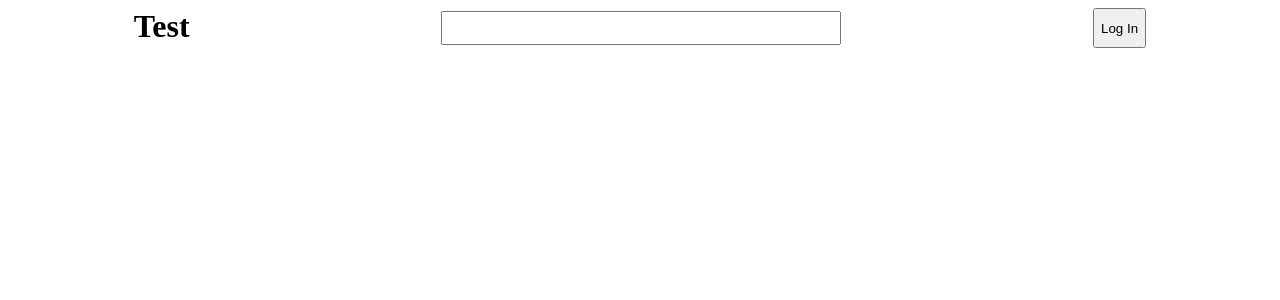
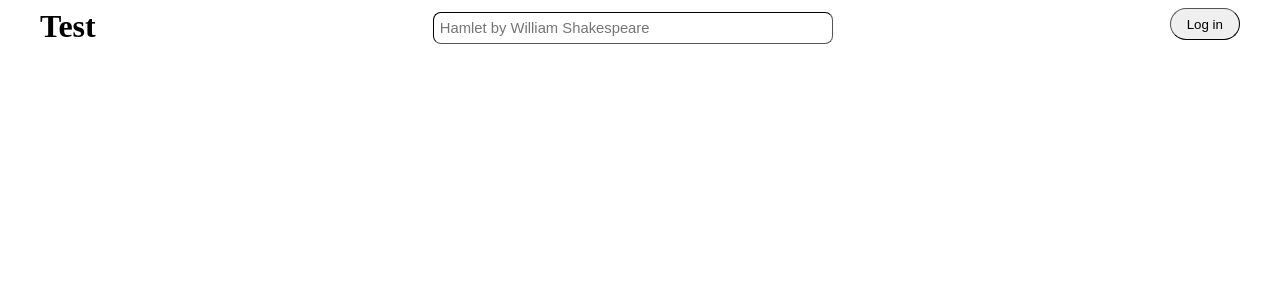
Before and after one commit to MagnusHLund/H2_Book_store, a React (Vite) app in the folder Web_client/: page / in a window 1280 px wide. Shown: the top 300 px of the page. Built offline with nearby package versions, Linux system fonts and the light colour scheme.

Commit message:
new changes, might need an extra component

```diff
--- a/Web_client/src/App.scss
+++ /dev/null
@@ -1,27 +0,0 @@
-.logo {
-    height: 5vh;
-    float: left;
-    justify-self: center;
-    align-self: center;
-}
-
-.header {
-    width: 100%;
-    height: 5vh;
-    display: flex;
-    justify-content: space-around;
-    align-content: space-around;
-}
-
-.searchBox {
-    display: flex;
-    justify-content: center;
-    align-items: center;
-    width: 50vh;
-}
-
-.search {
-  border: 1px, 0, black;
-  font-size: 3vh;
-  width: 60vh;
-}
--- a/Web_client/src/App.tsx
+++ b/Web_client/src/App.tsx
@@ -1,4 +1,4 @@
-import './App.scss'
+import './scss/App.scss'
 import Header from './components/Header'
 
 function App() {
--- /dev/null
+++ b/Web_client/src/components/Button.tsx
@@ -0,0 +1,14 @@
+import '../scss/Button.scss'
+import React from 'react'
+
+interface IButton {
+    placeholder: string
+}
+
+const Button: React.FC<IButton> = ({ placeholder }) => {
+    return (
+        <button className='button'> { placeholder } </button>
+    )
+}
+
+export default Button
--- a/Web_client/src/components/Header.tsx
+++ b/Web_client/src/components/Header.tsx
@@ -1,15 +1,16 @@
+import '../scss/Header.scss'
+import SearchBox from './SearchBox'
+import Button from './Button'
 
 function Header() {
 
-    return <>
+    return(
         <div className="header">
-            <h1 className="logo"> Test </h1>
-            <div className="searchBox">
-                <input type="text" className="search"></input>
-            </div>
-            <button> Log In</button>
+            <h1 className="header__logo"> Test </h1>
+            <SearchBox placeholder=' Hamlet by William Shakespeare '/>
+            <Button placeholder='Log in'/>
         </div>
-    </>
+    )
 }
 
 export default Header
--- /dev/null
+++ b/Web_client/src/components/SearchBox.tsx
@@ -0,0 +1,15 @@
+import '../scss/SearchBox.scss'
+
+interface ISearchBox {
+    placeholder: string
+}
+
+const SearchBox: React.FC<ISearchBox> = ({ placeholder }) => {
+    return (
+        <div className="searchBox">
+            <input type="text" placeholder={ placeholder }  className="searchBox__search"></input>
+        </div>
+    )
+}
+
+export default SearchBox
--- /dev/null
+++ b/Web_client/src/scss/App.scss
@@ -0,0 +1,3 @@
+* {
+    margin: 0;
+}
--- /dev/null
+++ b/Web_client/src/scss/Button.scss
@@ -0,0 +1,14 @@
+.button {
+    border-radius: 2vh;
+    border-color: black;
+    border-width: 0.2vh;
+
+    padding-left: 2vh;
+    padding-right: 2vh;
+    padding-top: 0.5vh;
+    padding-bottom: 0.5vh;
+
+    height: 4vh;
+    margin-right: 5vh;
+
+}
--- /dev/null
+++ b/Web_client/src/scss/Header.scss
@@ -0,0 +1,17 @@
+.header {
+    width: 100%;
+    height: 5vh;
+
+    display: flex;
+    justify-content: space-between;
+    align-content: space-between;
+
+    margin-top: 1vh;
+
+    &__logo {
+        height: 5vh;
+        justify-self: center;
+        align-self: center;
+        margin-left: 5vh;
+    }
+}
--- /dev/null
+++ b/Web_client/src/scss/SearchBox.scss
@@ -0,0 +1,16 @@
+.searchBox {
+    display: flex;
+    justify-content: center;
+    align-items: center;
+
+    width: 50vh;
+
+    &__search {
+        border-width: 0.2vh;
+        border-color: black;
+        border-radius: 1vh;
+        font-size: 1.85vh;
+        width: 60vh;
+        height: 3.5vh;
+      }
+}
```
